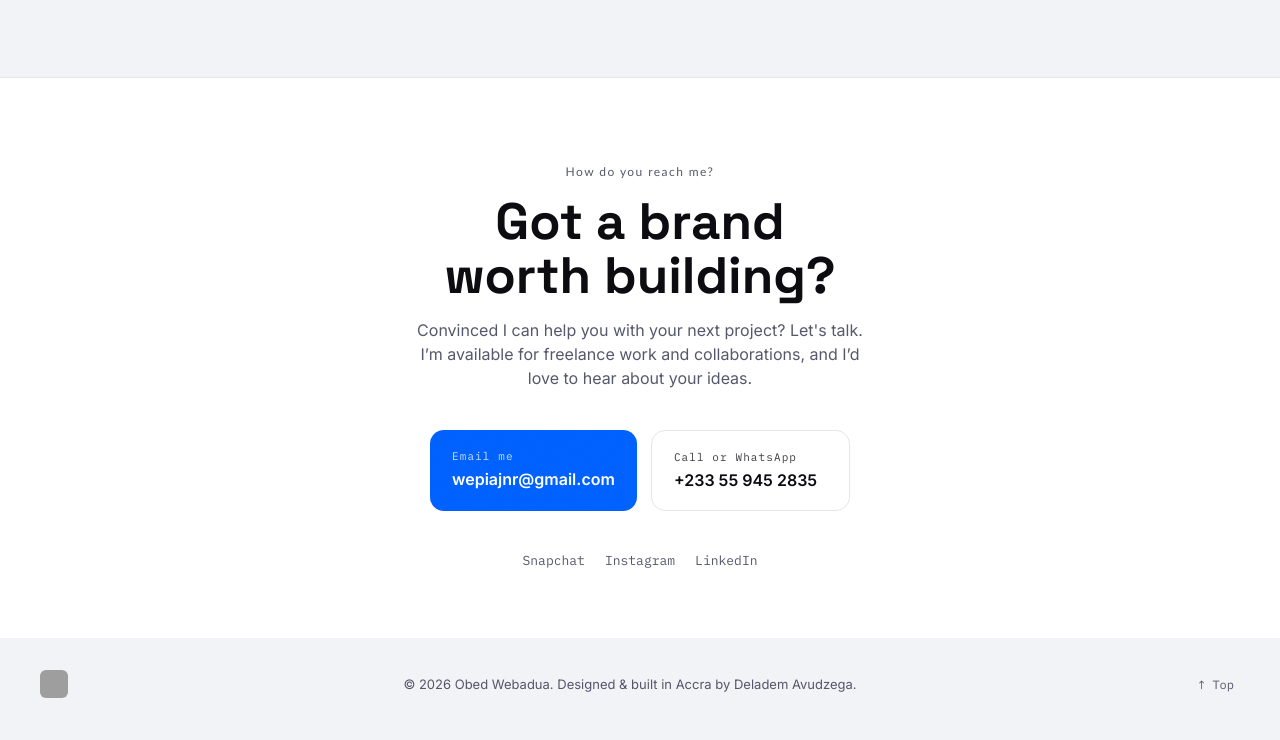
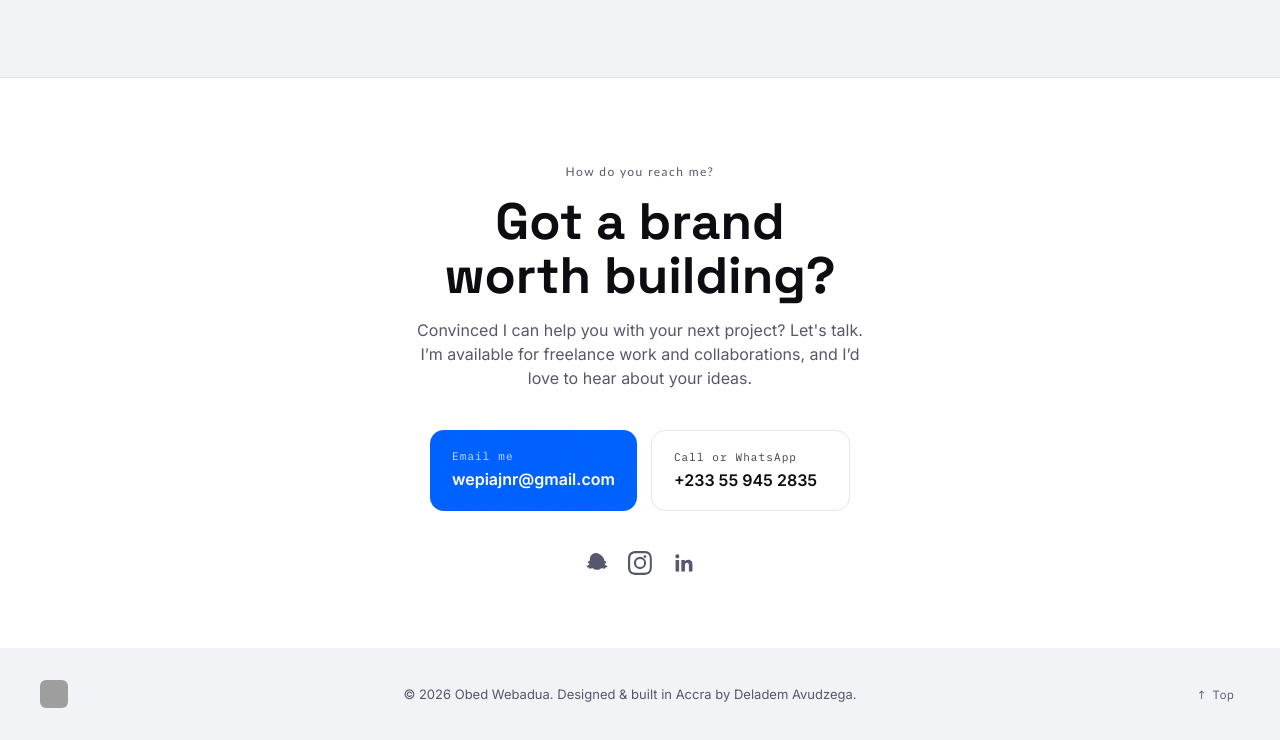
Before and after one commit to edemkudjoe/obedwebadua, a plain HTML site: page index.html in a window 1280 px wide. Shown: the part 2429-3169 px from the top of the page. Drawn offline with Linux system fonts and the light colour scheme; grey boxes are pictures that could not be loaded.

Commit message:
Add aria-labels to social media links

```diff
--- a/index.html
+++ b/index.html
@@ -306,10 +306,22 @@
         </div>
 
         <div class="social-row">
-          <a href=" https://www.snapchat.com/add/like.ojey?share_id=VKHkuqvCU5A&locale=en-US" class="social-link" target="_blank" rel="noopener noreferrer">Snapchat</a>
-          <a href="https://www.instagram.com/oj.grafix?igsh=cG0ydmduNXFwbmhi" class="social-link" target="_blank" rel="noopener noreferrer">Instagram</a>
-          <a href="https://linkedin.com/" class="social-link" target="_blank" rel="noopener noreferrer">LinkedIn</a>
-        </div>
+  <a href="https://www.snapchat.com/add/like.ojey?share_id=VKHkuqvCU5A&locale=en-US" class="social-link" target="_blank" rel="noopener noreferrer" aria-label="Snapchat">
+    <svg viewBox="0 0 24 24" width="24" height="24" fill="currentColor">
+      <path d="M12.03 2c-3.34 0-6.02 2.62-6.16 5.94-.01.24-.02.72-.02.99-.02.63-.28.87-.63 1.1-.36.24-.77.34-1.14.4-.2.03-.38.19-.38.4 0 .24.02.5.13.72.28.6 1.05.9 1.55 1.08-.1.35-.2.66-.35.94-.5.9-1.44 1.24-2.2 1.36-.3.05-.4.34-.29.6.32.75 1.4.98 2.4 1.1.07.24.16.5.28.75.13.28.4.4.65.32.6-.2 1.4-.4 2.15-.4.5 0 1 .1 1.4.36.9.56 1.9.98 3.6.98s2.7-.42 3.6-.98c.4-.26.9-.36 1.4-.36.75 0 1.55.2 2.15.4.25.08.52-.04.65-.32.12-.25.21-.5.28-.75 1-.12 2.08-.35 2.4-1.1.11-.26.01-.55-.29-.6-.76-.12-1.7-.46-2.2-1.36-.15-.28-.25-.6-.35-.94.5-.18 1.27-.48 1.55-1.08.11-.22.13-.48.13-.72 0-.21-.18-.37-.38-.4-.37-.06-.78-.16-1.14-.4-.35-.23-.61-.47-.63-1.1 0-.27-.01-.75-.02-.99C18.05 4.62 15.37 2 12.03 2z"/>
+    </svg>
+  </a>
+  <a href="https://www.instagram.com/oj.grafix?igsh=cG0ydmduNXFwbmhi" class="social-link" target="_blank" rel="noopener noreferrer" aria-label="Instagram">
+    <svg viewBox="0 0 24 24" width="24" height="24" fill="currentColor">
+      <path d="M12 2.16c3.2 0 3.58.01 4.85.07 1.17.05 1.8.25 2.23.41.56.22.96.48 1.38.9.42.42.68.82.9 1.38.16.42.36 1.06.41 2.23.06 1.27.07 1.65.07 4.85s-.01 3.58-.07 4.85c-.05 1.17-.25 1.8-.41 2.23-.22.56-.48.96-.9 1.38-.42.42-.82.68-1.38.9-.42.16-1.06.36-2.23.41-1.27.06-1.65.07-4.85.07s-3.58-.01-4.85-.07c-1.17-.05-1.8-.25-2.23-.41-.56-.22-.96-.48-1.38-.9-.42-.42-.68-.82-.9-1.38-.16-.42-.36-1.06-.41-2.23C2.17 15.58 2.16 15.2 2.16 12s.01-3.58.07-4.85c.05-1.17.25-1.8.41-2.23.22-.56.48-.96.9-1.38.42-.42.82-.68 1.38-.9.42-.16 1.06-.36 2.23-.41C8.42 2.17 8.8 2.16 12 2.16zm0-2.16C8.74 0 8.33.01 7.05.07c-1.28.06-2.15.26-2.91.56-.79.31-1.46.72-2.13 1.39C1.24 2.7.83 3.37.52 4.16.22 4.92.02 5.79-.04 7.07-.1 8.35-.11 8.76-.11 12s.01 3.65.07 4.93c.06 1.28.26 2.15.56 2.91.31.79.72 1.46 1.39 2.13.67.67 1.34 1.08 2.13 1.39.76.3 1.63.5 2.91.56 1.28.06 1.69.07 4.93.07s3.65-.01 4.93-.07c1.28-.06 2.15-.26 2.91-.56.79-.31 1.46-.72 2.13-1.39.67-.67 1.08-1.34 1.39-2.13.3-.76.5-1.63.56-2.91.06-1.28.07-1.69.07-4.93s-.01-3.65-.07-4.93c-.06-1.28-.26-2.15-.56-2.91-.31-.79-.72-1.46-1.39-2.13C21.3 1.24 20.63.83 19.84.52c-.76-.3-1.63-.5-2.91-.56C15.65.01 15.24 0 12 0zm0 5.84A6.16 6.16 0 1 0 12 18.16 6.16 6.16 0 0 0 12 5.84zm0 10.16A4 4 0 1 1 12 8a4 4 0 0 1 0 8.16zm6.41-10.4a1.44 1.44 0 1 1-2.88 0 1.44 1.44 0 0 1 2.88 0z"/>
+    </svg>
+  </a>
+  <a href="https://linkedin.com/" class="social-link" target="_blank" rel="noopener noreferrer" aria-label="LinkedIn">
+    <svg viewBox="0 0 24 24" width="24" height="24" fill="currentColor">
+      <path d="M20.45 20.45h-3.55v-5.57c0-1.33-.02-3.03-1.85-3.03-1.85 0-2.14 1.45-2.14 2.94v5.66H9.36V9h3.41v1.56h.05c.47-.9 1.63-1.85 3.36-1.85 3.6 0 4.27 2.37 4.27 5.45v6.29zM5.34 7.43a2.06 2.06 0 1 1 0-4.12 2.06 2.06 0 0 1 0 4.12zM7.12 20.45H3.56V9h3.56v11.45z"/>
+    </svg>
+  </a>
+</div>
 
       </div>
     </section>
```
